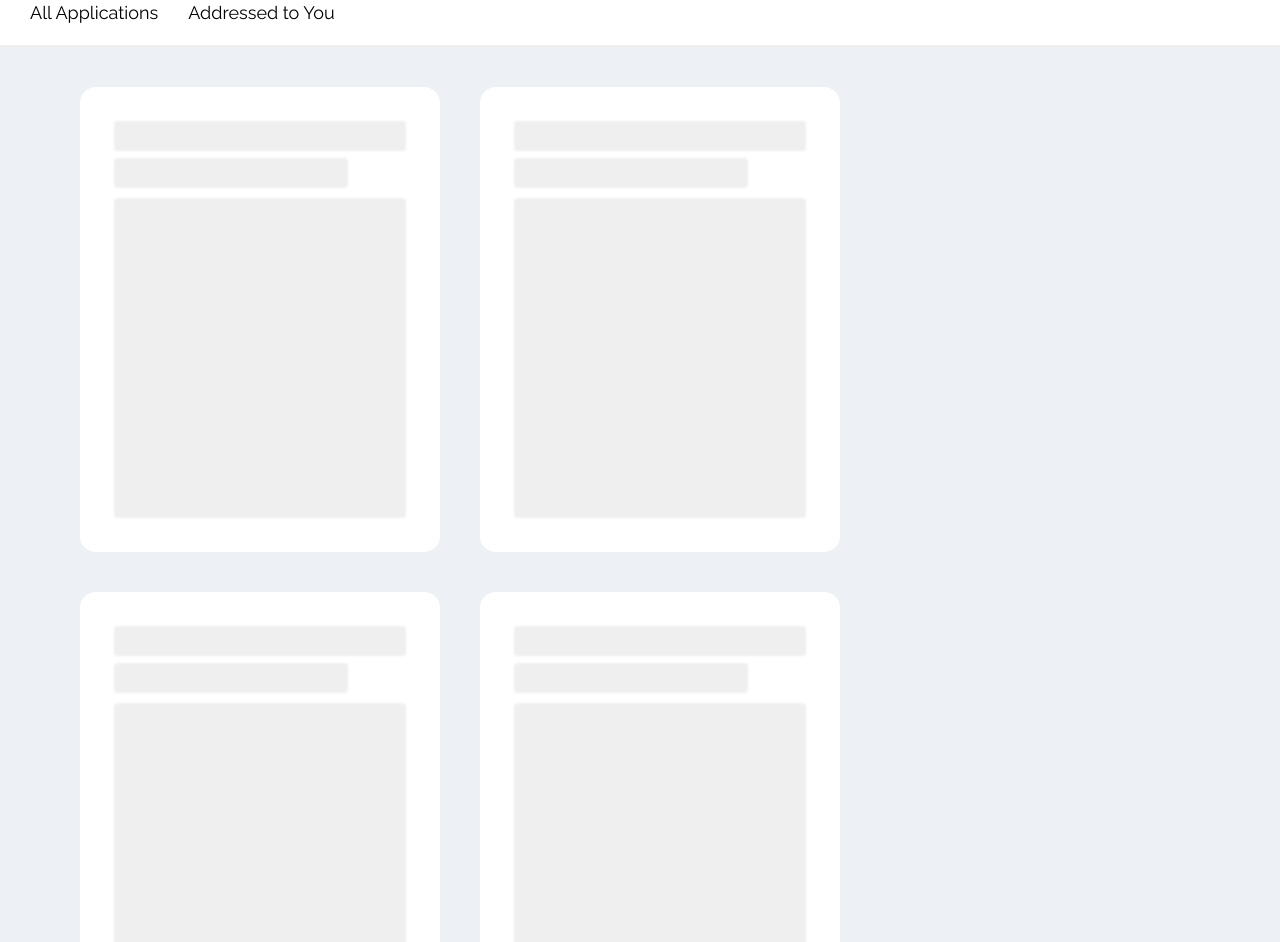
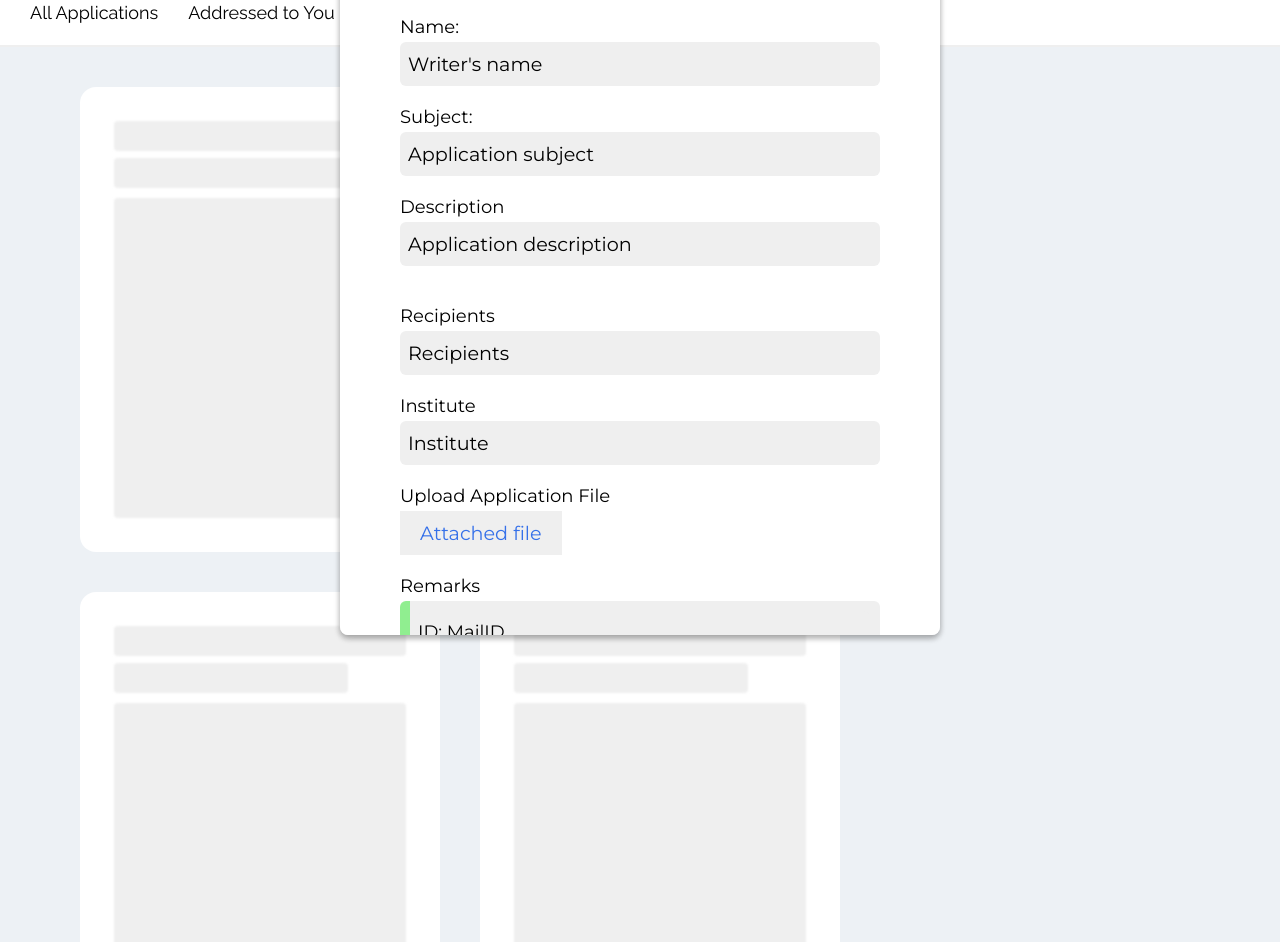
Before and after one commit to jhamadhav/web3Campus, a plain HTML site: page main.html in a window 1280 px wide. Shown: the part 125-1067 px from the top of the page. Drawn offline with Linux system fonts and the light colour scheme.

Commit message:
view UI added

```diff
--- a/main.html
+++ b/main.html
@@ -132,6 +132,38 @@
         </div>
     </div>
 
+    <!-- app view -->
+    <div class="app-view">
+        <h1>View application</h1>
+        <label>name:</label>
+        <div id="name-out">Writer's name</div>
+
+        <label>subject:</label>
+        <div id="subject-out">Application subject</div>
+
+
+        <label>description</label>
+        <div id="description-out">Application description</div>
+        <br>
+
+        <label>recipients</label>
+        <div id="recipients-out">Recipients</div>
+
+        <label>institute</label>
+        <div id="institute-out">Institute</div>
+
+        <label>Upload application file</label>
+        <a href="#" id="file-out">Attached file</a>
+
+        <label>Remarks</label>
+        <section class="remarks">
+            <div class="remark">
+                <div class="status">ID: MailID</div>
+                <label for="">Remark:</label>
+                <div class="status"> Remarks about the application</div>
+            </div>
+        </section>
+    </div>
 </body>
 
 </html>
--- a/styles/main.scss
+++ b/styles/main.scss
@@ -159,7 +159,8 @@ body {
     filter: blur(1px);
 }
 
-.app-write {
+.app-write,
+.app-view {
     position: fixed;
     margin: auto;
     top: 0;
@@ -247,3 +248,59 @@ body {
 #close {
     background: tomato;
 }
+
+.app-view {
+    display: flex;
+
+    label {
+        margin-bottom: 4px;
+    }
+
+    div {
+        background: #efefef;
+        padding: 10px;
+        width: 100%;
+        border-radius: 6px;
+        padding-left: 8px;
+        margin-bottom: 20px;
+        font-size: larger;
+    }
+
+    a {
+        padding: 10px 20px;
+        background: #efefef;
+        text-decoration: none;
+        width: auto;
+        color: $blue;
+        font-size: larger;
+        margin-bottom: 20px;
+
+        &:hover {
+            transform: scale(.95);
+        }
+
+        &:active {
+            transform: scale(.9);
+        }
+    }
+}
+
+.remarks {
+    width: 100%;
+    background: #fff;
+}
+
+.remark {
+    width: 100%;
+    background: transparent;
+    border-left: 10px solid tomato;
+    border-left: 10px solid lightgreen;
+
+    div {
+        font-size: large;
+        padding-left: 0;
+        margin-bottom: 10px;
+    }
+
+    margin-bottom: 10px;
+}
```
Also changed, not shown: styles/main.min.css, 1 other file.
